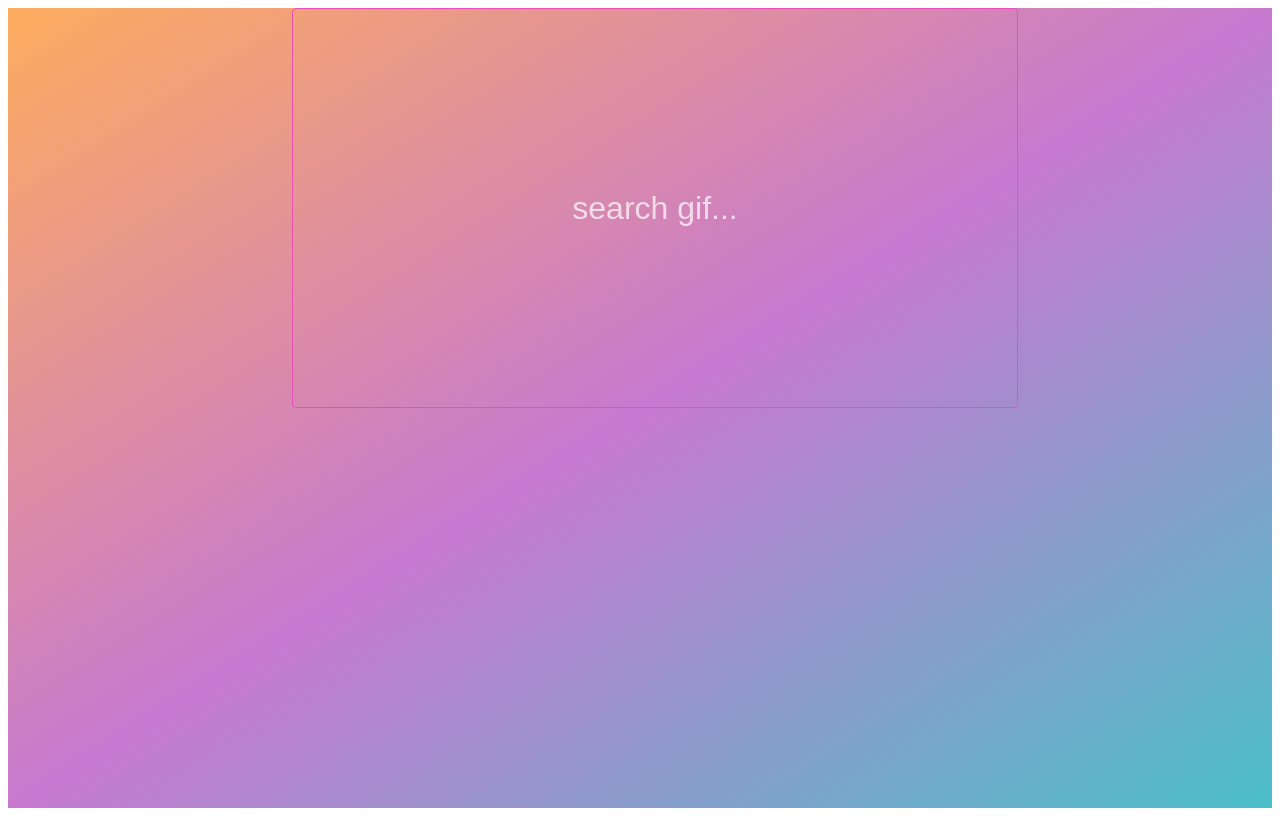
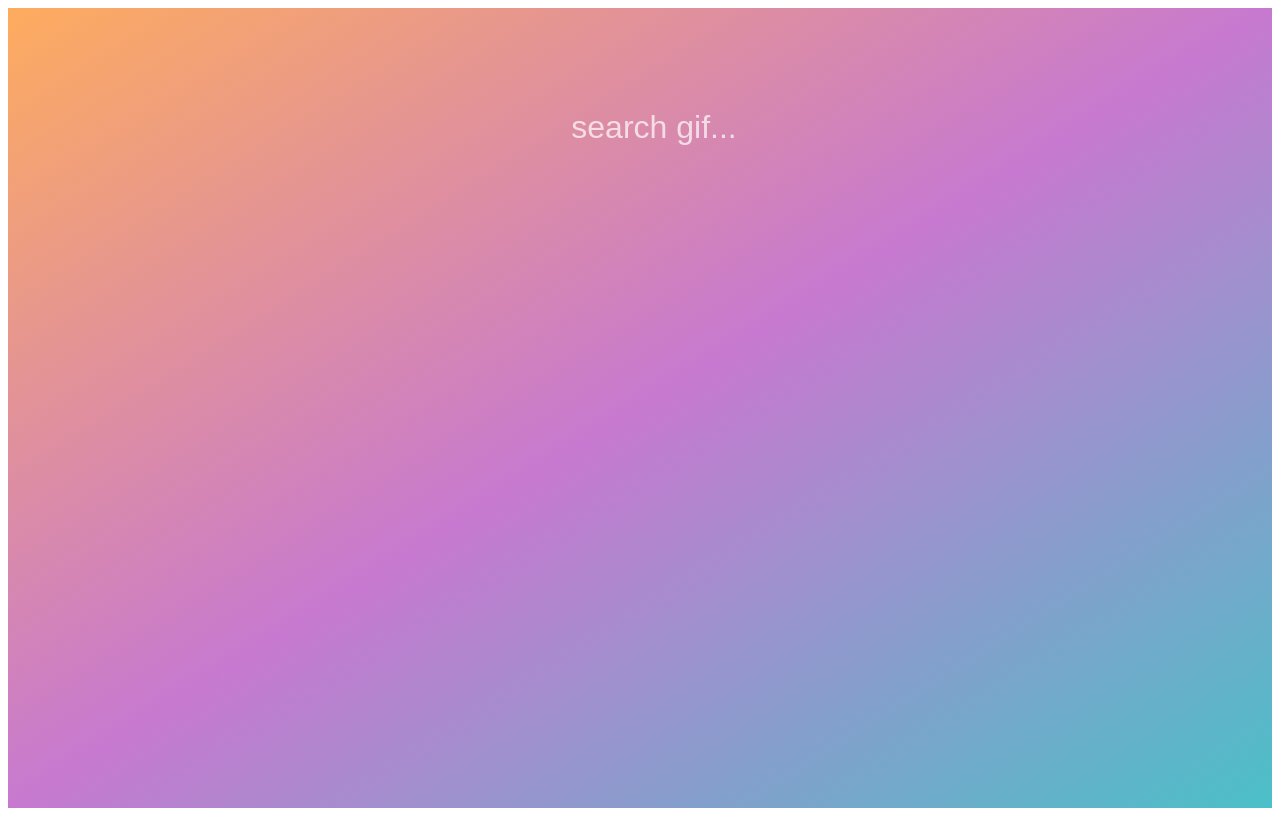
Before and after one commit to hazmihaz/geeef, a Vue app: page / in a window 1280 px wide. Built offline with nearby package versions, Linux system fonts and the light colour scheme.

Commit message:
style: search input

```diff
--- a/src/App.vue
+++ b/src/App.vue
@@ -7,6 +7,7 @@
                     class="search-input"
                     v-model="q"
                     placeholder="search gif..."
+                    type="text"
                     @focus="onInputFocus"
                     @blur="onInputBlur"
                 />
@@ -34,7 +35,7 @@
                     @click="loadMore"
                     type="button"
                     value="load more"
-                    class="btn"
+                    class="btn btn-load"
                 />
 
                 <div class="loader">
@@ -160,7 +161,11 @@ export default {
 </script>
 
 <style>
-input:focus {
+input[type='text']:focus {
+    outline: none;
+    border: none;
+}
+input[type='button']:focus {
     outline: none;
     border: 1px solid #e94fb6;
     border-radius: 4px;
@@ -192,10 +197,10 @@ a:hover {
 }
 
 .input-focus .search-box {
-    height: 50%;
+    height: 30%;
 }
 .input-focus .result {
-    height: 50%;
+    height: 70%;
 }
 
 .search-box {
```
